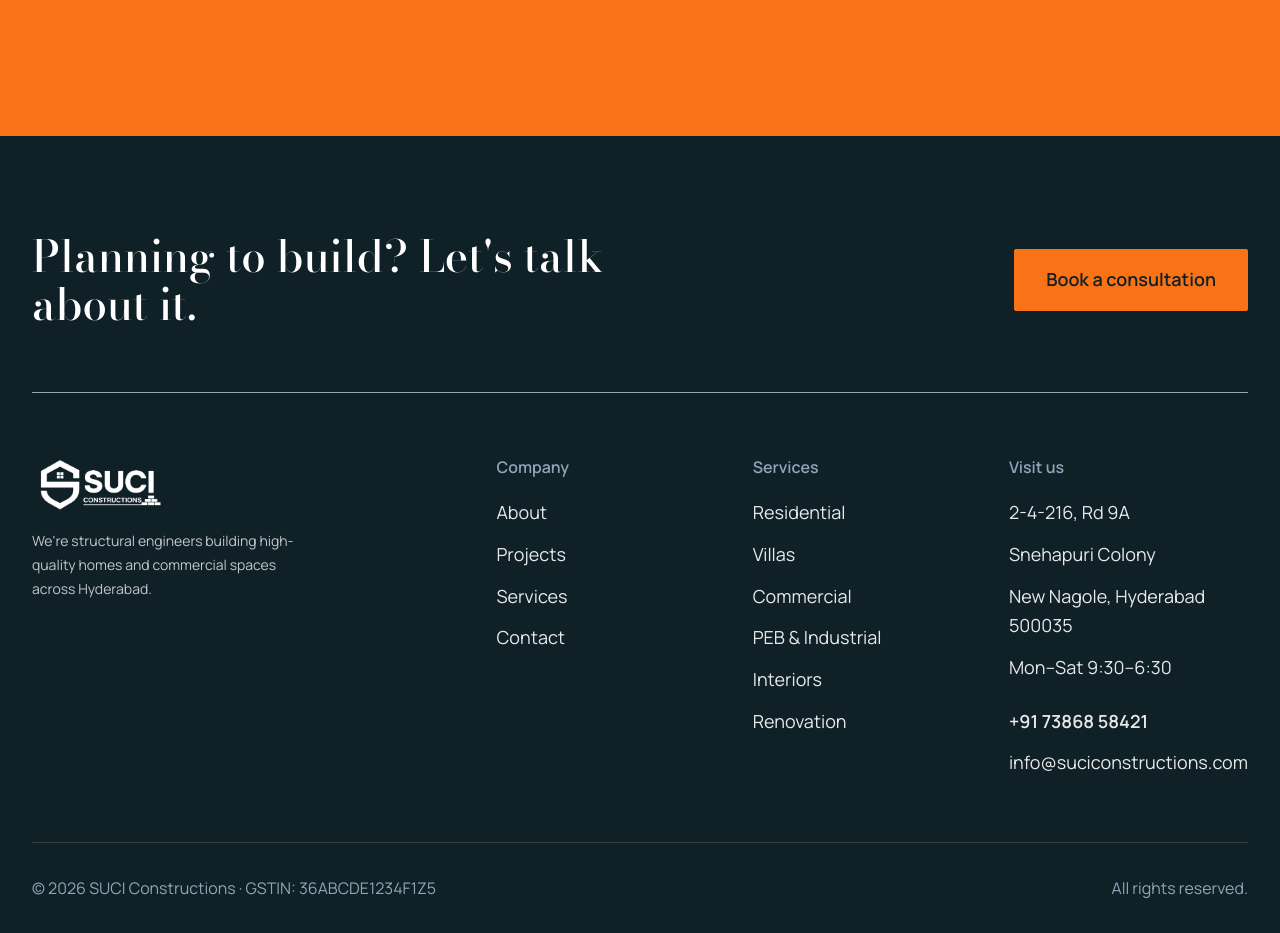
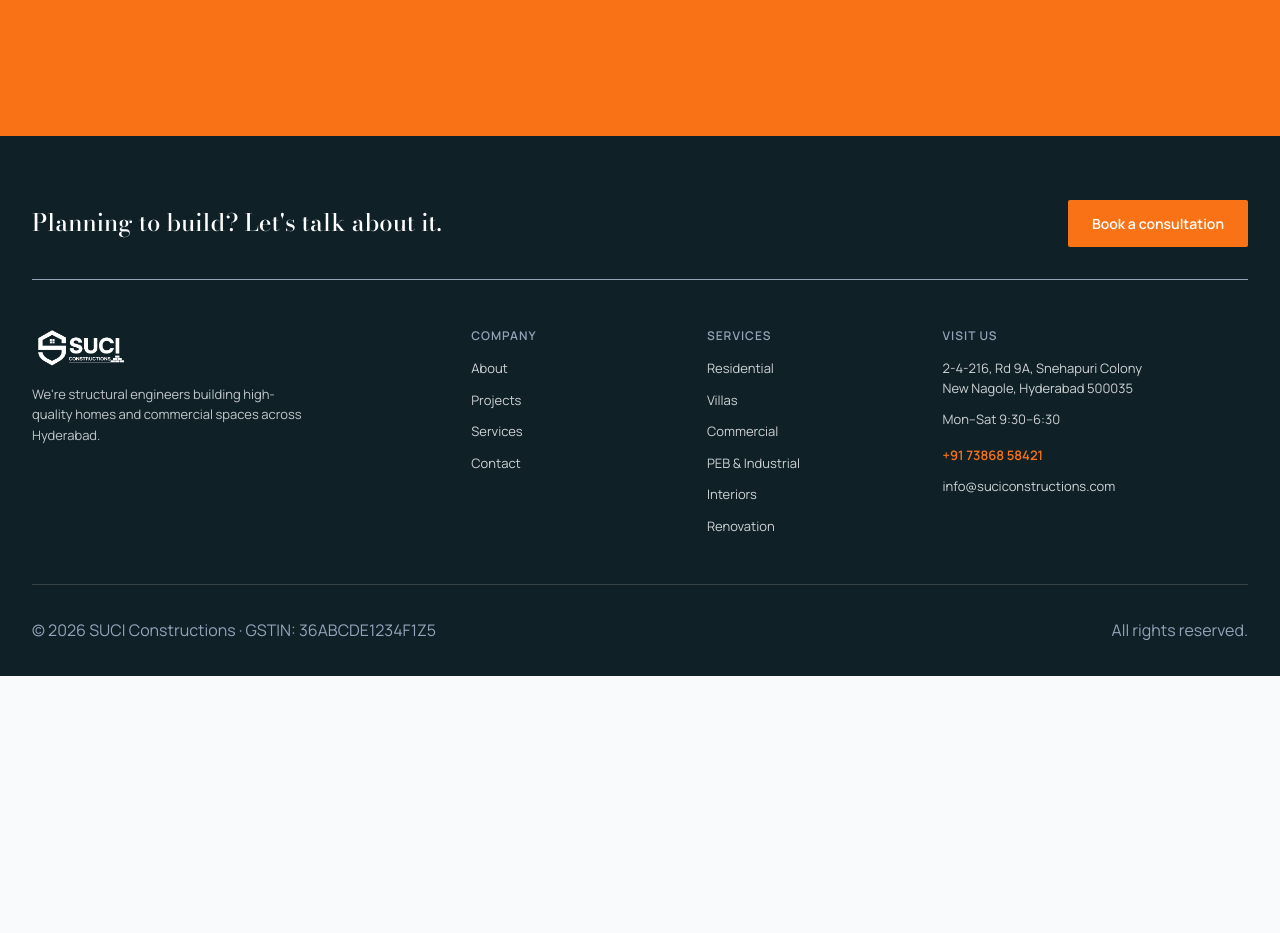
Before and after one commit to Vikram-Pagadala/Suci-Condtructions, a Next.js app: page / in a window 1280 px wide. Shown: the part 5240-6173 px from the top of the page. After the commit the page ends 5916 px from the top, so only its background shows below. Built offline with nearby package versions, Linux system fonts and the light colour scheme.

Commit message:
Reduce footer size and organize layout

```diff
--- a/src/components/Footer/Footer.module.css
+++ b/src/components/Footer/Footer.module.css
@@ -1,7 +1,7 @@
 .footer {
   background-color: var(--color-deccan-slate);
   color: var(--color-pure-white);
-  padding-top: var(--space-96);
+  padding-top: var(--space-64);
 }
 
 .ctaBand {
@@ -9,10 +9,10 @@
   flex-direction: column;
   justify-content: space-between;
   align-items: flex-start;
-  padding-bottom: var(--space-64);
+  padding-bottom: var(--space-32);
   border-bottom: 1px solid var(--color-tandur-stone);
-  margin-bottom: var(--space-64);
-  gap: var(--space-24);
+  margin-bottom: var(--space-48);
+  gap: var(--space-16);
 }
 
 @media (min-width: 768px) {
@@ -25,14 +25,16 @@
 .ctaTitle {
   font-family: var(--font-bodoni), serif;
   font-weight: var(--font-weight-medium);
+  font-size: 24px;
   margin: 0;
   max-width: 600px;
 }
 
 .ctaButton {
   background-color: var(--color-aged-brass);
-  color: var(--color-deccan-slate);
-  padding: 16px 32px;
+  color: var(--color-pure-white);
+  padding: 12px 24px;
+  font-size: 14px;
   border-radius: 2px;
   font-weight: var(--font-weight-semibold);
   text-decoration: none;
@@ -49,13 +51,13 @@
 .mainFooter {
   display: grid;
   grid-template-columns: 1fr;
-  gap: var(--space-48);
-  margin-bottom: var(--space-64);
+  gap: var(--space-32);
+  margin-bottom: var(--space-48);
 }
 
 @media (min-width: 768px) {
   .mainFooter {
-    grid-template-columns: 2fr 1fr 1fr 1fr;
+    grid-template-columns: 2fr 1fr 1fr 1.5fr;
   }
 }
 
@@ -70,15 +72,15 @@
 }
 
 .logo img {
-  height: 56px;
+  height: 40px;
   width: auto;
   object-fit: contain;
 }
 
 .description {
-  font-size: 14px;
+  font-size: 13px;
   opacity: 0.75;
-  line-height: 1.7;
+  line-height: 1.6;
   max-width: 280px;
 }
 
@@ -90,14 +92,18 @@
 
 .linksColumn h4, .contactColumn h4 {
   color: var(--color-tandur-stone);
-  margin-bottom: var(--space-8);
-  font-size: var(--font-base-mobile);
+  margin-bottom: var(--space-4);
+  font-size: 12px;
+  text-transform: uppercase;
+  letter-spacing: 1px;
 }
 
 .linksColumn a, .contactColumn p {
   color: var(--color-pure-white);
-  opacity: 0.9;
+  opacity: 0.8;
   text-decoration: none;
+  font-size: 13px;
+  line-height: 1.5;
 }
 
 .linksColumn a:hover {
@@ -106,8 +112,10 @@
 }
 
 .phone {
-  margin-top: var(--space-12);
+  margin-top: var(--space-4);
   font-weight: var(--font-weight-semibold);
+  color: var(--color-aged-brass) !important;
+  opacity: 1 !important;
 }
 
 .bottomBar {
--- a/src/components/Footer/Footer.tsx
+++ b/src/components/Footer/Footer.tsx
@@ -42,9 +42,7 @@ export default function Footer() {
 
           <div className={styles.contactColumn}>
             <h4>Visit us</h4>
-            <p>2-4-216, Rd 9A</p>
-            <p>Snehapuri Colony</p>
-            <p>New Nagole, Hyderabad 500035</p>
+            <p>2-4-216, Rd 9A, Snehapuri Colony<br />New Nagole, Hyderabad 500035</p>
             <p>Mon–Sat 9:30–6:30</p>
             <p className={styles.phone}>+91 73868 58421</p>
             <p>info@suciconstructions.com</p>
```
